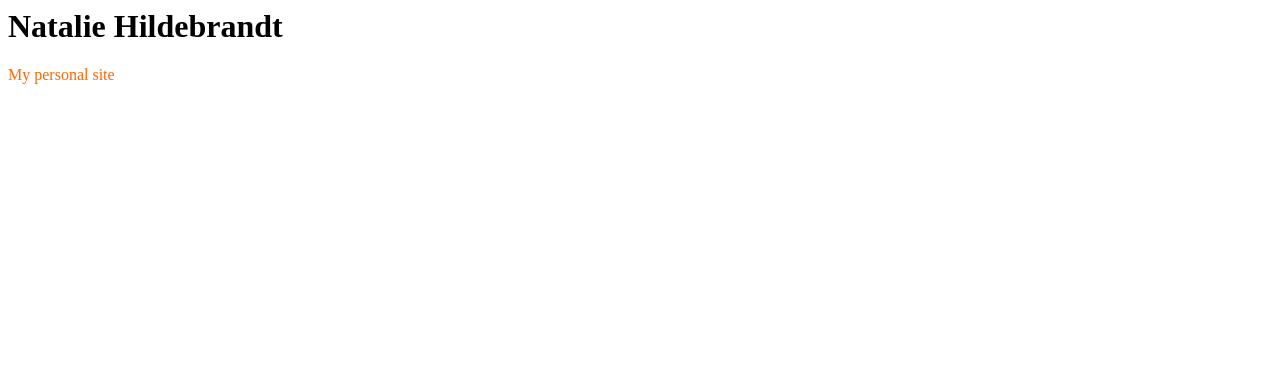
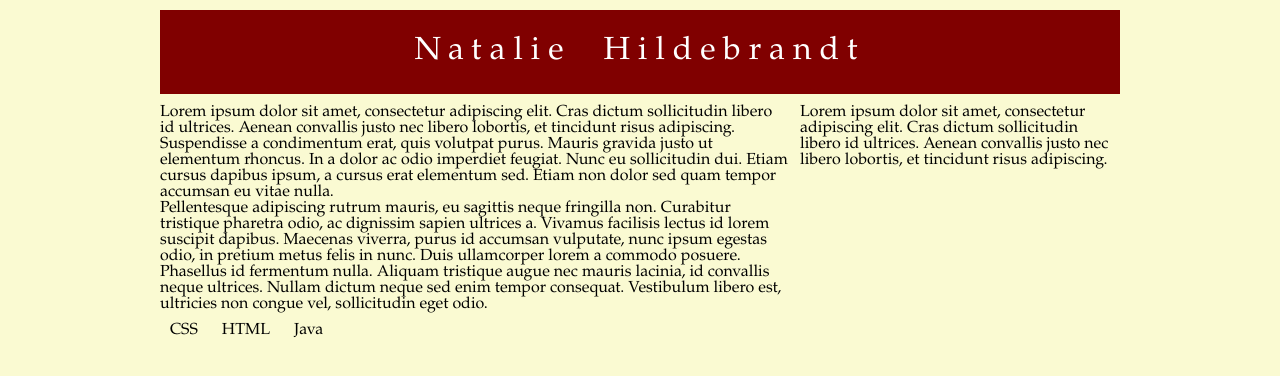
Before and after one commit to natalieh/natalieh.github.io, a PHP site: page / in a window 1280 px wide. Shown: the top 376 px of the page. Run offline with PHP 8.4, Linux system fonts and the light colour scheme.

Commit message:
Created basic layout and styling.  No content yet.

```diff
--- a/index.html
+++ b/index.html
@@ -5,9 +5,33 @@
         <meta charset="utf-8">
         <title>Natalie Hildebrandt</title>
         <link rel="stylesheet" href="style.css">
+
+        <!--[if lt IE 9]>
+        <script src="//html5shiv.googlecode.com/svn/trunk/html5.js"></script>
+        <![endif]-->
     </head>
+
     <body>
-        <h1>Natalie Hildebrandt</h1>
-        <p>My personal site</p>
+        <div class="container">
+            <header>
+                <h1>Natalie Hildebrandt</h1>
+            </header>
+            <article>
+            Lorem ipsum dolor sit amet, consectetur adipiscing elit. Cras dictum sollicitudin libero id ultrices. Aenean convallis justo nec libero lobortis, et tincidunt risus adipiscing. Suspendisse a condimentum erat, quis volutpat purus. Mauris gravida justo ut elementum rhoncus. In a dolor ac odio imperdiet feugiat. Nunc eu sollicitudin dui. Etiam cursus dapibus ipsum, a cursus erat elementum sed. Etiam non dolor sed quam tempor accumsan eu vitae nulla.
+<br>
+            Pellentesque adipiscing rutrum mauris, eu sagittis neque fringilla non. Curabitur tristique pharetra odio, ac dignissim sapien ultrices a. Vivamus facilisis lectus id lorem suscipit dapibus. Maecenas viverra, purus id accumsan vulputate, nunc ipsum egestas odio, in pretium metus felis in nunc. Duis ullamcorper lorem a commodo posuere. Phasellus id fermentum nulla. Aliquam tristique augue nec mauris lacinia, id convallis neque ultrices. Nullam dictum neque sed enim tempor consequat. Vestibulum libero est, ultricies non congue vel, sollicitudin eget odio.
+
+            </article>
+            <aside>
+            Lorem ipsum dolor sit amet, consectetur adipiscing elit. Cras dictum sollicitudin libero id ultrices. Aenean convallis justo nec libero lobortis, et tincidunt risus adipiscing.
+            </aside>
+            <footer>
+                <ul>
+                    <li>CSS
+                    <li>HTML
+                    <li>Java
+                </ul>
+            </footer>
+        </div>
     </body>
 </html>
--- a/style.css
+++ b/style.css
@@ -1,3 +1,113 @@
-p {
-    color: #f60;
+/* --------- Begin Reset --------- */
+/* http://meyerweb.com/eric/tools/css/reset/
+   v2.0 | 20110126
+   License: none (public domain)
+*/
+
+html, body, div, span, applet, object, iframe,
+h1, h2, h3, h4, h5, h6, p, blockquote, pre,
+a, abbr, acronym, address, big, cite, code,
+del, dfn, em, img, ins, kbd, q, s, samp,
+small, strike, strong, sub, sup, tt, var,
+b, u, i, center,
+dl, dt, dd, ol, ul, li,
+fieldset, form, label, legend,
+table, caption, tbody, tfoot, thead, tr, th, td,
+article, aside, canvas, details, embed,
+figure, figcaption, footer, header, hgroup,
+menu, nav, output, ruby, section, summary,
+time, mark, audio, video {
+	margin: 0;
+	padding: 0;
+	border: 0;
+	font-size: 100%;
+	font: inherit;
+	vertical-align: baseline;
 }
+/* HTML5 display-role reset for older browsers */
+article, aside, details, figcaption, figure,
+footer, header, hgroup, menu, nav, section {
+	display: block;
+}
+body {
+	line-height: 1;
+}
+ol, ul {
+	list-style: none;
+}
+blockquote, q {
+	quotes: none;
+}
+blockquote:before, blockquote:after,
+q:before, q:after {
+	content: '';
+	content: none;
+}
+table {
+	border-collapse: collapse;
+	border-spacing: 0;
+}
+
+/* ---------- End Reset ---------- */
+
+/* How to round corners, align center? */
+
+body {
+    background: #fafad2;
+    font-family: 'Palatino Linotype', 'Book Antiqua', Palatino, serif;
+}
+
+div.container {
+    margin-left: auto;
+    margin-right: auto;
+    width: 960px;
+}
+
+header {
+    background: #800000;
+    display: block;
+    height: 64px;
+    margin-top: 10px;
+    margin-bottom: 10px;
+    padding: 10px;
+    width: 940px;
+}
+
+/* TODO: Use a Google font */
+header h1 {
+    color: #fff;
+    font-size: 32px;
+    letter-spacing: .25em;
+    line-height: 64px;
+    text-align: center;
+    word-spacing: .5em;
+}
+
+article {
+    float: left;
+    margin-right: 10px;
+    margin-bottom: 10px;
+    width: 630px;
+}
+
+aside {
+    float: right;
+    margin-bottom: 10px;
+    width: 320px;
+}
+
+footer {
+    clear: both;
+    display: block;
+    width: 960px;
+}
+
+footer ul {
+    list-style-type: none;
+}
+
+/* How to float these? */
+footer ul li {
+    display: inline;
+    padding: 10px;
+}
```
